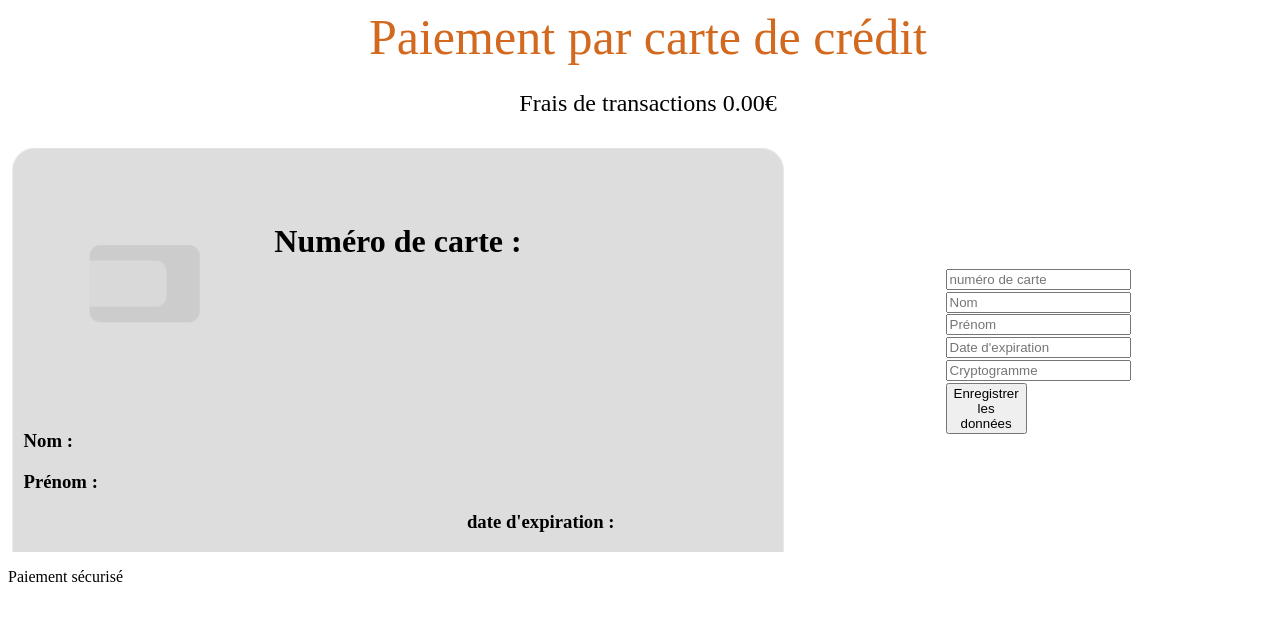
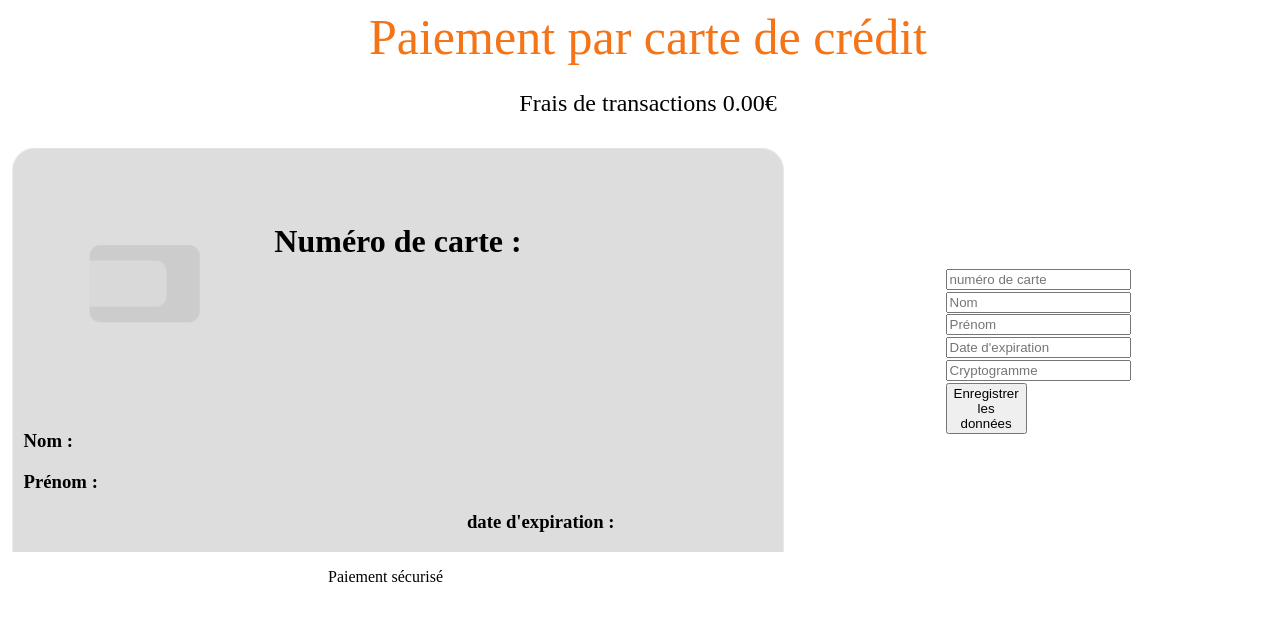
Before and after one commit to Adrienbouchet974/Credit-card-JS, a website: page index.html in a window 1280 px wide. Drawn offline with nearby package versions, Linux system fonts and the light colour scheme; files that its build step writes are made by us from their sources.

Commit message:
Ajout de style pour la classe secure.

```diff
--- a/assets/scss/app.scss
+++ b/assets/scss/app.scss
@@ -3,9 +3,13 @@ body {
     width: 100%;
 }
 
+.secure {
+    margin-left: 25%;
+}
+
 header {
     .paiement {
-        color: chocolate;
+        color: rgb(245, 116, 23);
         text-align: center;
         font-size: 50px;
         margin-top: 0px;
```
